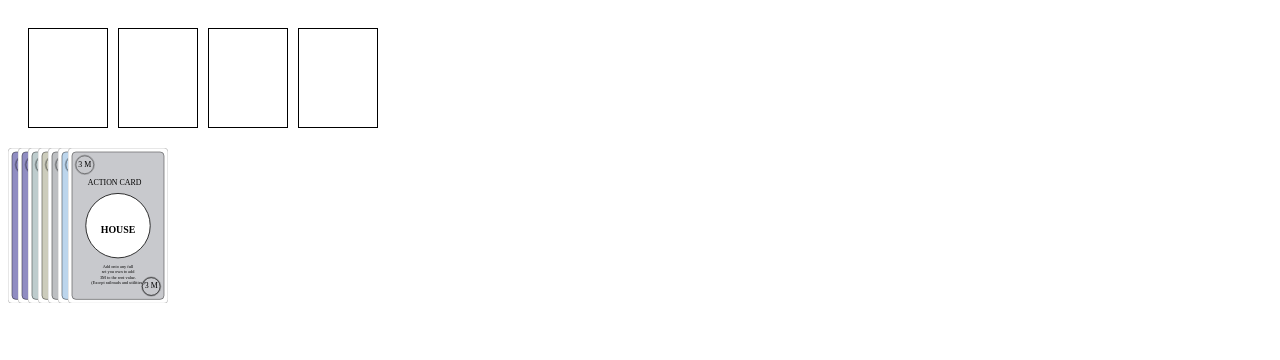
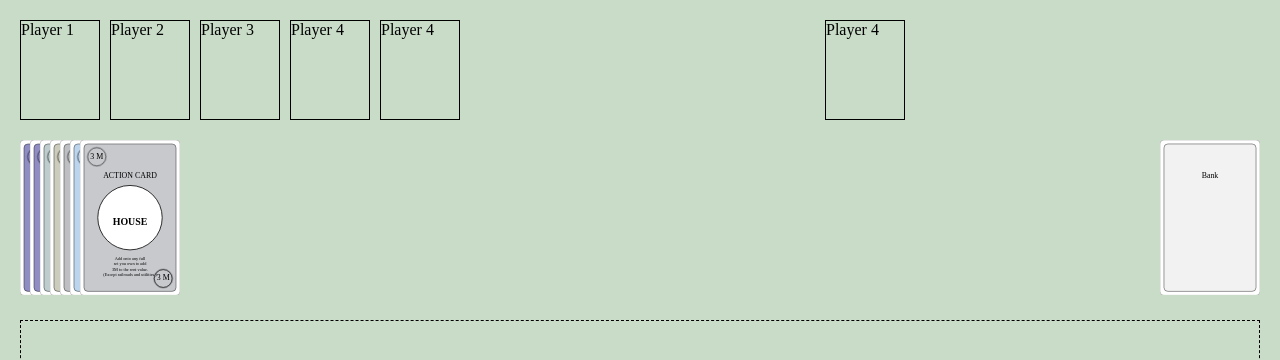
Before and after one commit to gunterh/monopoly-deal, a React (Create React App) app: page / in a window 1280 px wide. Shown: the top 360 px of the page. Built offline with nearby package versions, Linux system fonts and the light colour scheme.

Commit message:
change layout

```diff
--- a/src/App.tsx
+++ b/src/App.tsx
@@ -1,6 +1,13 @@
 import React from 'react';
 import { Hand } from './components/Hand';
 import { PlayersPanel } from './components/PlayersPanel';
+import { Flex } from './components/Flex';
+import { Bank } from './components/Bank';
+import { Box } from './components/Box';
+import './index.css';
+import { Grid } from './components/Grid';
+
+const size = 100;
 
 export default function App() {
   const [collapsed, setCollapsed] = React.useState(true);
@@ -10,9 +17,18 @@ export default function App() {
   };
 
   return (
-    <div>
+    <Grid
+      height="100vh"
+      p="20px"
+      gridTemplateRows="max-content 160px"
+      gridRowGap="20px"
+    >
       <PlayersPanel />
-      <Hand {...{ collapsed, handleClick }} />
-    </div>
+      <Flex position="relative" overflow="scroll">
+        <Hand {...{ collapsed, handleClick }} size={size} />
+        {collapsed && <Bank size={size} />}
+      </Flex>
+      <Box border="1px dashed" width="100%" height="100%" p="20px" />
+    </Grid>
   );
 }
--- /dev/null
+++ b/src/components/Bank.tsx
@@ -0,0 +1,9 @@
+import React from 'react';
+import { Card } from './Card';
+import { Box } from './Box';
+
+export const Bank = ({ size }) => (
+  <Box position="absolute" right={0}>
+    <Card size={size} title="Bank" color="#8080801a" />
+  </Box>
+);
--- a/src/components/Card.tsx
+++ b/src/components/Card.tsx
@@ -83,7 +83,7 @@ export const Card: React.FC<CardProps> = ({
       rx="20"
       style={{ stroke: '#000000', strokeWidth: 2, fill: color }}
     />
-    <Title x="100" y="185">
+    <Title x="50%" y="185" alignmentBaseline="middle" textAnchor="middle">
       {title}
     </Title>
     {value && (
--- a/src/components/Hand.tsx
+++ b/src/components/Hand.tsx
@@ -6,8 +6,6 @@ import { ForceDeal } from './ForceDeal';
 import { Hotel } from './Hotel';
 import { House } from './House';
 import styled from 'styled-components';
-
-const size = 100;
 
 const deck = [
   DealBreaker,
@@ -24,14 +22,11 @@ const CardContainer = styled.div<{ index: number; collapsed: boolean }>`
   top: ${p => p.index * 0}px;
   left: ${p => p.index * (p.collapsed ? 10 : 110)}px;
   transition: left 0.3s;
-  &:hover {
-    z-index: 9;
-  }
 `;
 
-export const Hand = ({ collapsed, handleClick }) => {
+export const Hand = ({ collapsed, handleClick, size }) => {
   return (
-    <div style={{ position: 'relative' }}>
+    <>
       {deck.map((Card, index) => (
         <CardContainer
           key={index}
@@ -42,6 +37,6 @@ export const Hand = ({ collapsed, handleClick }) => {
           <Card size={size} />
         </CardContainer>
       ))}
-    </div>
+    </>
   );
 };
--- a/src/components/PlayersPanel.tsx
+++ b/src/components/PlayersPanel.tsx
@@ -4,15 +4,32 @@ import { Grid } from './Grid';
 
 export const PlayersPanel = () => {
   return (
-    <Grid
-      gridTemplateColumns="max-content max-content max-content max-content"
-      gridColumnGap="10px"
-      p="20px"
-    >
-      <Box height="100px" width="80px" border="1px solid" />
-      <Box height="100px" width="80px" border="1px solid" />
-      <Box height="100px" width="80px" border="1px solid" />
-      <Box height="100px" width="80px" border="1px solid" />
-    </Grid>
+    <Box overflowX="scroll" overflowY="hidden" height="100px">
+      <Grid
+        gridTemplateColumns="max-content max-content max-content max-content"
+        gridColumnGap="10px"
+        pb="20px"
+        gridAutoFlow="column"
+      >
+        <Box height="100px" width="80px" border="1px solid">
+          Player 1
+        </Box>
+        <Box height="100px" width="80px" border="1px solid">
+          Player 2
+        </Box>
+        <Box height="100px" width="80px" border="1px solid">
+          Player 3
+        </Box>
+        <Box height="100px" width="80px" border="1px solid">
+          Player 4
+        </Box>
+        <Box height="100px" width="80px" border="1px solid">
+          Player 4
+        </Box>
+        <Box height="100px" width="80px" border="1px solid">
+          Player 4
+        </Box>
+      </Grid>
+    </Box>
   );
 };
--- /dev/null
+++ b/src/index.css
@@ -0,0 +1,4 @@
+body {
+  margin: 0;
+  background-color: #c8dcc8;
+}
```
